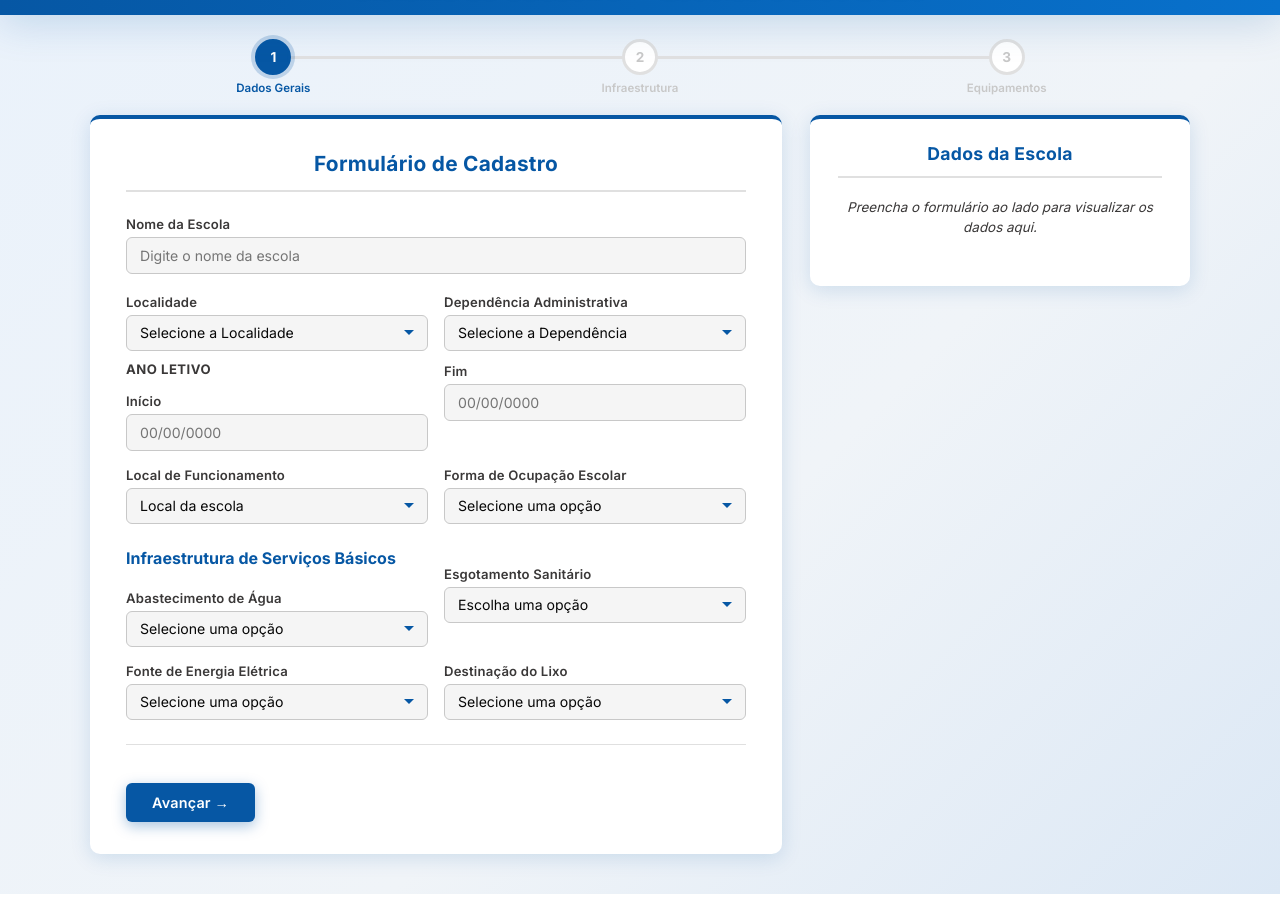
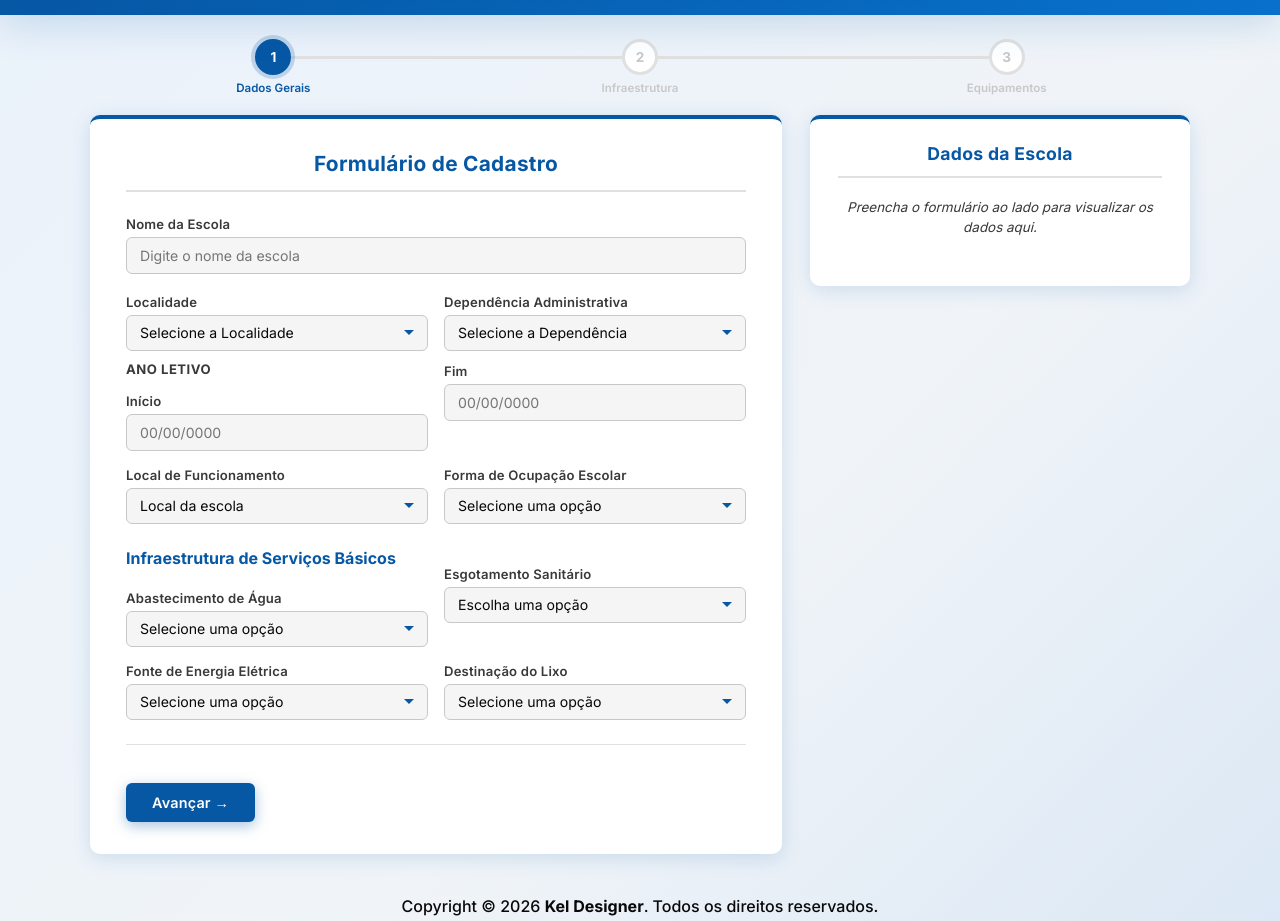
Before and after one commit to Kel443/Censo2026, a plain HTML site: page index.html in a window 1280 px wide. Shown: the part 52-973 px from the top of the page. Before the commit the page ends 946 px from the top, so only its background shows below. Drawn offline with Linux system fonts and the light colour scheme.

Commit message:
Add files via upload

```diff
--- a/index.html
+++ b/index.html
@@ -436,6 +436,9 @@
 
   <!-- ===== TOAST DE NOTIFICAÇÃO ===== -->
   <div class="toast" id="toast" role="status" aria-live="polite"></div>
+  <footer>
+     <p class="Footertext">Copyright © 2026 <strong>Kel Designer</strong>. Todos os direitos reservados. </p>
+  </footer>
 
   <script src="script.js"></script>
   <script src="Digital.js"></script>
--- a/style.css
+++ b/style.css
@@ -630,3 +630,21 @@ h5 {
     font-style: italic;
   }
 }
+
+.Footertext {
+  text-align: center;
+  font-size: 1rem;
+  font-weight: 500;
+  color: #09090B;
+  margin-top: 2px;
+  margin-bottom: 5px;
+}
+
+footer {
+  display: flex;
+  justify-content: center;
+  align-items: center;
+  bottom: 0;
+  left: 0;
+  right: 0;
+}
```
